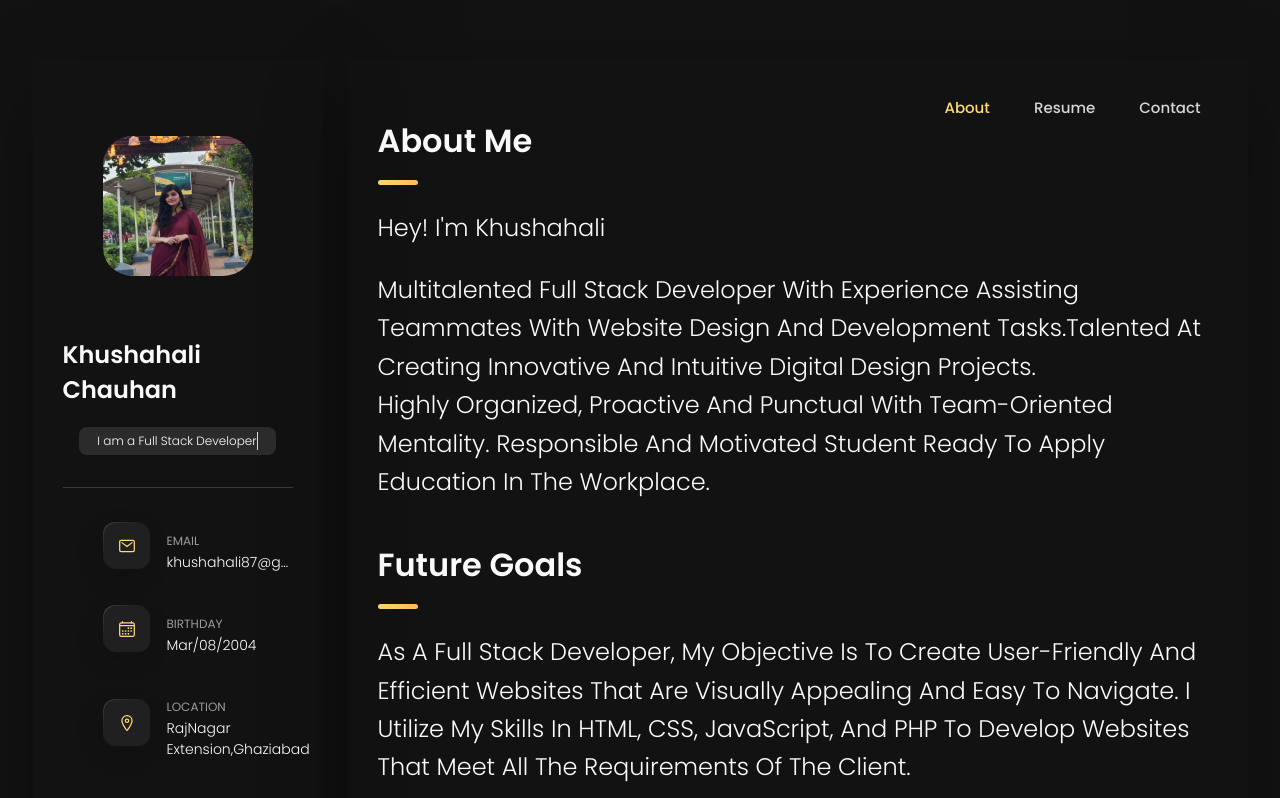
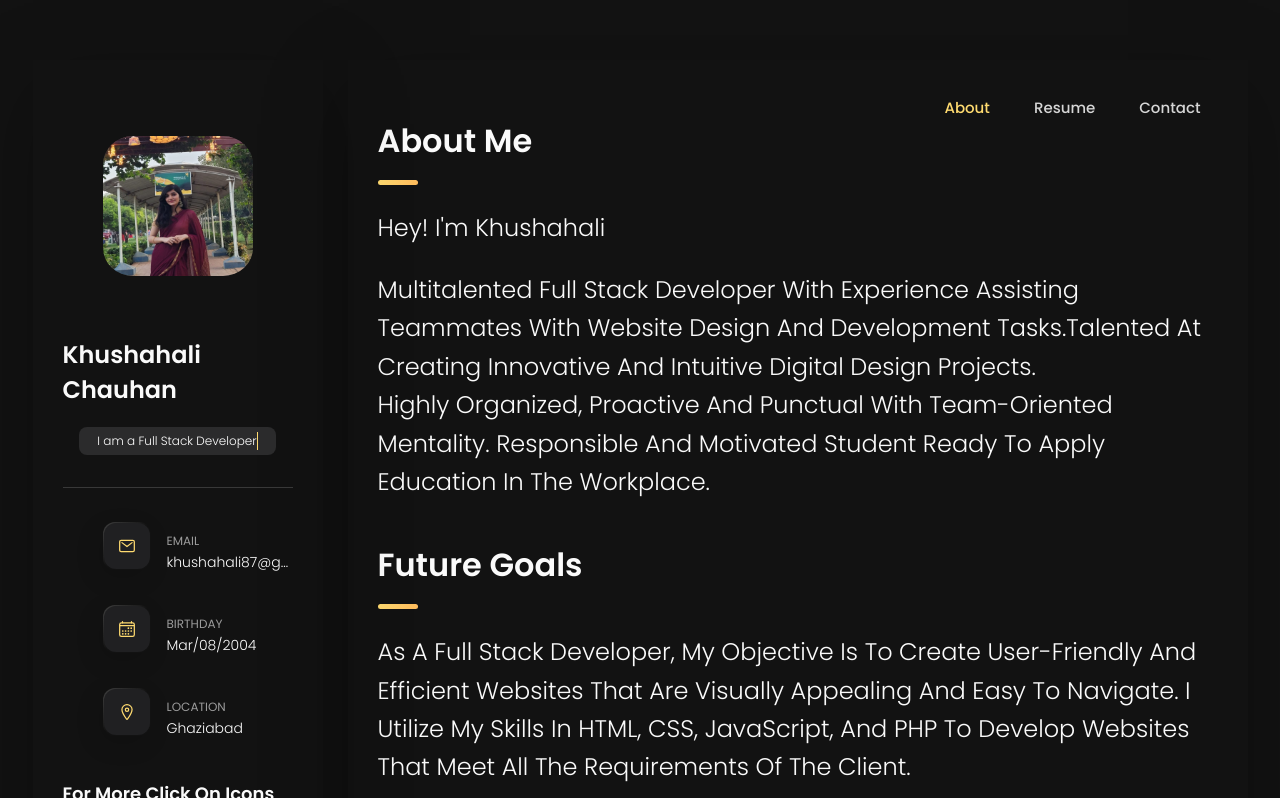
Before and after one commit to khushahalichauhan/My-portfolio, a plain HTML site: page index.html in a window 1280 px wide. Shown: the top 798 px of the page. Drawn offline with nearby package versions, Linux system fonts and the light colour scheme.

Commit message:
made some changes

```diff
--- a/index.html
+++ b/index.html
@@ -122,7 +122,7 @@
             <div class="contact-info">
               <p class="contact-title">Location</p>
 
-              <address>RajNagar Extension,Ghaziabad</address>
+              <address>Ghaziabad</address>
             </div>
 
           </li>
```
